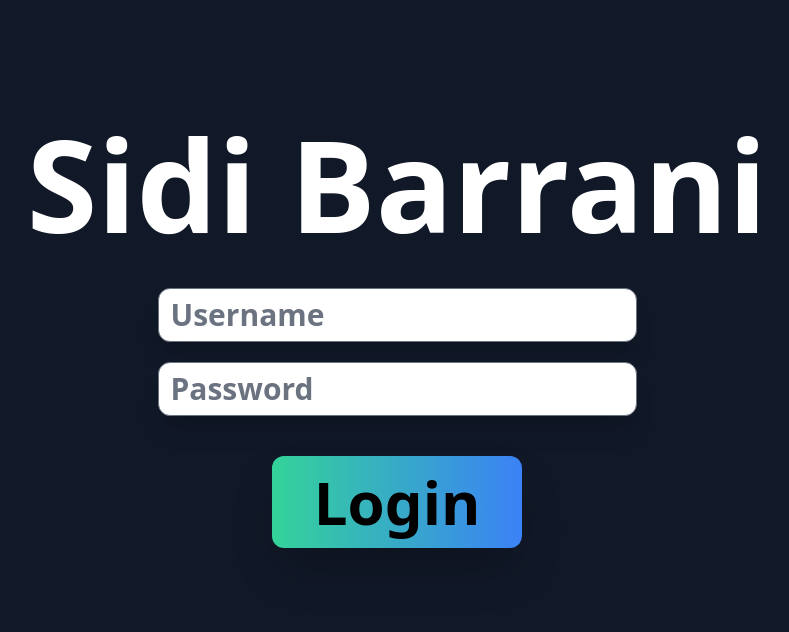
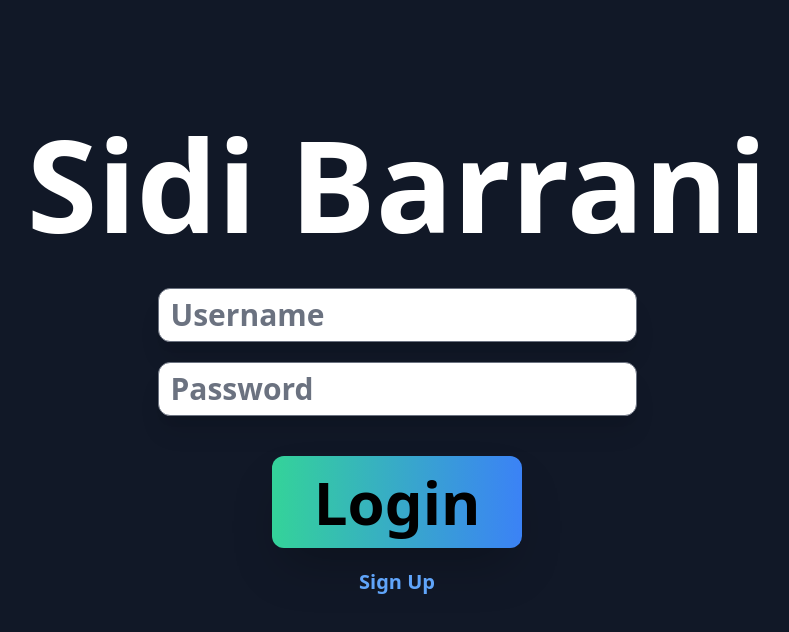
Before and after one commit to stilistik/sidibarrani, a Vue app: page / in a window 1280 px wide. Shown: the top 632 px of the page, without its empty margins (243-1032 px from the left). Built offline with nearby package versions, Linux system fonts and the light colour scheme; no server answers; what @tailwindcss/typography, aws-amplify would draw is missing.

Commit message:
feat: add signup rout and basic container components

```diff
--- /dev/null
+++ b/src/components/PageContainer.vue
@@ -0,0 +1,14 @@
+<template>
+  <div class="w-full h-full p-10 bg-gray-900">
+    <div class="container mx-auto px-20">
+      <slot />
+    </div>
+  </div>
+</template>
+
+<script lang="ts">
+import { defineComponent } from "vue";
+export default defineComponent({
+  name: "page-container",
+});
+</script>
--- /dev/null
+++ b/src/components/PageHeader.vue
@@ -0,0 +1,12 @@
+<template>
+  <div class="text-center">
+    <h1 class="text-9xl font-extrabold mt-20 text-white"><slot /></h1>
+  </div>
+</template>
+
+<script lang="ts">
+import { defineComponent } from "vue";
+export default defineComponent({
+  name: "page-header",
+});
+</script>
--- a/src/pages/Login.vue
+++ b/src/pages/Login.vue
@@ -1,9 +1,6 @@
 <template>
-  <div class="w-full h-full p-10 bg-gray-900">
-    <div class="container mx-auto px-20">
-      <div class="text-center">
-        <h1 class="text-9xl font-extrabold mt-20 text-white">Sidi Barrani</h1>
-      </div>
+  <page-container>
+    <page-header>Sidi Barrani</page-header>
     <div class="flex flex-col col-span-4 items-center w-full my-10 gap-5">
       <input
         v-model="name"
@@ -18,7 +15,7 @@
         class="rounded-xl text-3xl font-bold shadow-xl"
       />
     </div>
-      <div class="flex justify-center w-full">
+    <div class="flex flex-col col-span-4 items-center w-full gap-y-5">
       <button
         @click="login()"
         style="width: 250px"
@@ -39,23 +36,38 @@
       >
         Login
       </button>
+      <a
+        class="text-blue-400 hover:text-white font-bold text-xl cursor-pointer"
+        @click="signup()"
+      >
+        Sign Up
+      </a>
     </div>
     <span class="text-white" v-if="loading">Loading...</span>
-    </div>
-  </div>
+  </page-container>
 </template>
 
 <script lang="ts">
 import { defineComponent, inject } from "vue";
 import { API, graphqlOperation } from "aws-amplify";
 import { createPlayer } from "../graphql/mutations";
+import PageContainer from "../components/PageContainer.vue";
+import PageHeader from "../components/PageHeader.vue";
 
 export default defineComponent({
   name: "Login",
+  components: {
+    PageContainer,
+    PageHeader,
+  },
   data: function () {
     return { name: "", password: "", loading: false };
   },
   methods: {
+    login: async function () {},
+    signup: function () {
+      this.$router.push("/signup");
+    },
     createPlayer: async function (redirectTo: string) {
       this.loading = true;
       const res = (await API.graphql(
--- /dev/null
+++ b/src/pages/Signup.vue
@@ -0,0 +1,15 @@
+<template>
+  <page-container>
+    <page-header>Sign Up</page-header>
+  </page-container>
+</template>
+
+<script lang="ts">
+import { defineComponent } from "vue";
+import PageContainer from "../components/PageContainer.vue";
+import PageHeader from "../components/PageHeader.vue";
+
+export default defineComponent({
+  components: { PageContainer, PageHeader },
+});
+</script>
--- a/src/router/index.ts
+++ b/src/router/index.ts
@@ -1,6 +1,8 @@
 import { createRouter, createWebHistory } from 'vue-router'
 import Login from '/src/pages/Login.vue'
 import GameList from '/src/pages/GameList.vue'
+import Signup from '/src/pages/Signup.vue'
+
 const routes = [
   {
     path: '/',
@@ -12,6 +14,11 @@ const routes = [
     name: 'Games',
     component: GameList,
   },
+  {
+    path: '/signup',
+    name: 'Signup',
+    component: Signup,
+  },
 ]
 const router = createRouter({
   history: createWebHistory(),
```
Lines whose indentation alone changed are shown as unchanged.
